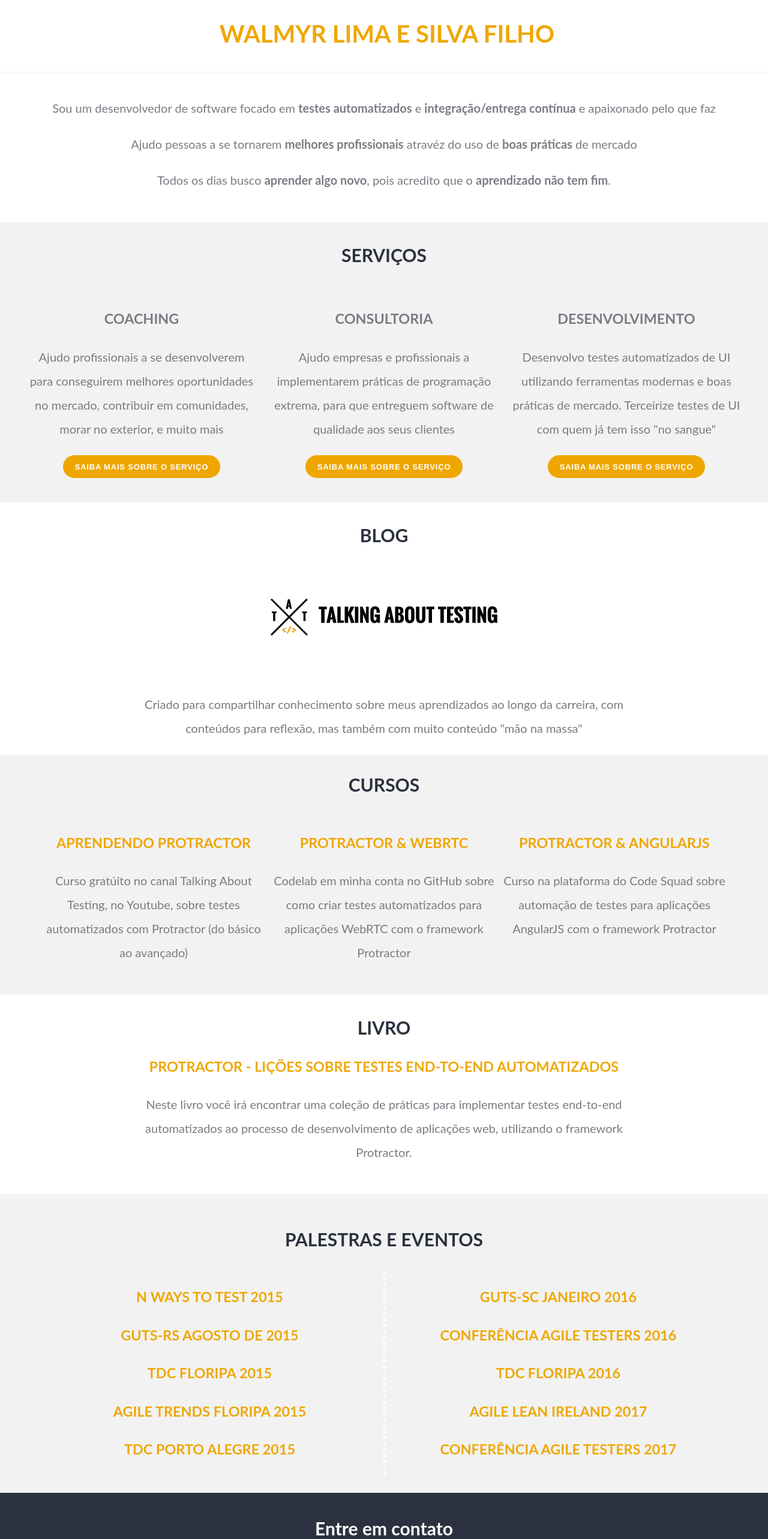
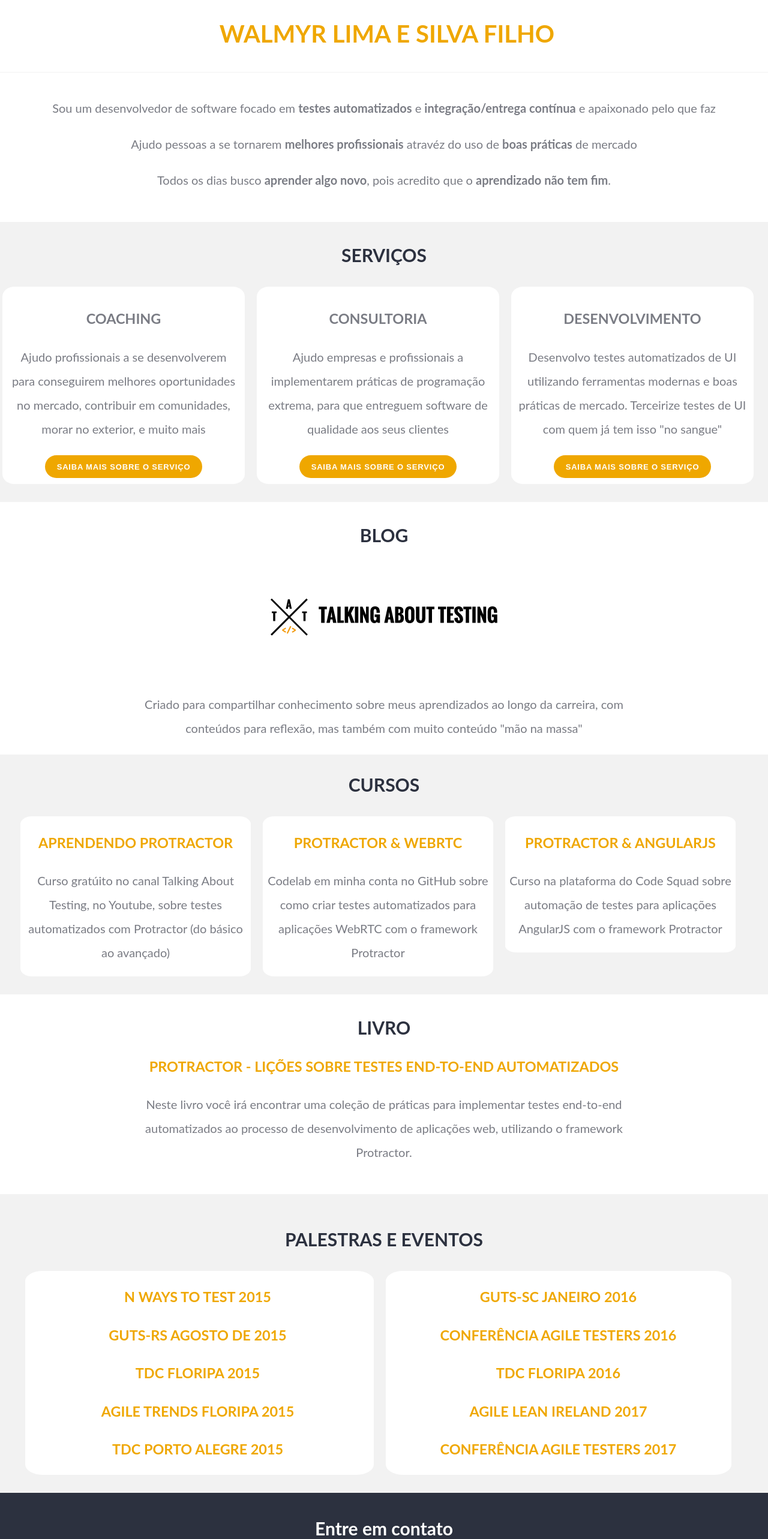
Before and after one commit to wlsf82/-walmyr-filho-react, a React (Create React App) app: page / in a window 1280 px wide. Shown: the top 2566 px of the page at 60% size. Built offline with nearby package versions, Linux system fonts and the light colour scheme.

Commit message:
update frontpage with white background on main texts

```diff
--- a/src/App.css
+++ b/src/App.css
@@ -71,7 +71,10 @@ h3 {
 }
 
 .services div {
+    background-color: #fff;
+    border-radius: 5%;
     display: inline-block;
+    margin-right: 20px;
 	padding: 10px;
     vertical-align: text-top;
     width: calc(90% / 3);
@@ -89,6 +92,12 @@ h3 {
 .courses {
     background-color: #f2f2f2;
     padding-bottom: 30px;
+}
+
+.courses div {
+    background-color: #fff;
+    border-radius: 5%;
+    margin-right: 20px;
 }
 
 .courses h2 {
@@ -123,9 +132,12 @@ h3 {
 }
 
 .speaches div {
+    background-color: #fff;
+    border-radius: 5%;
+    display: inline-block;
+    margin-right: 20px;
+    vertical-align: text-top;
     width: calc(90% / 2);
-    display: inline-block;
-	vertical-align: text-top;
 }
 
 .left {
```
